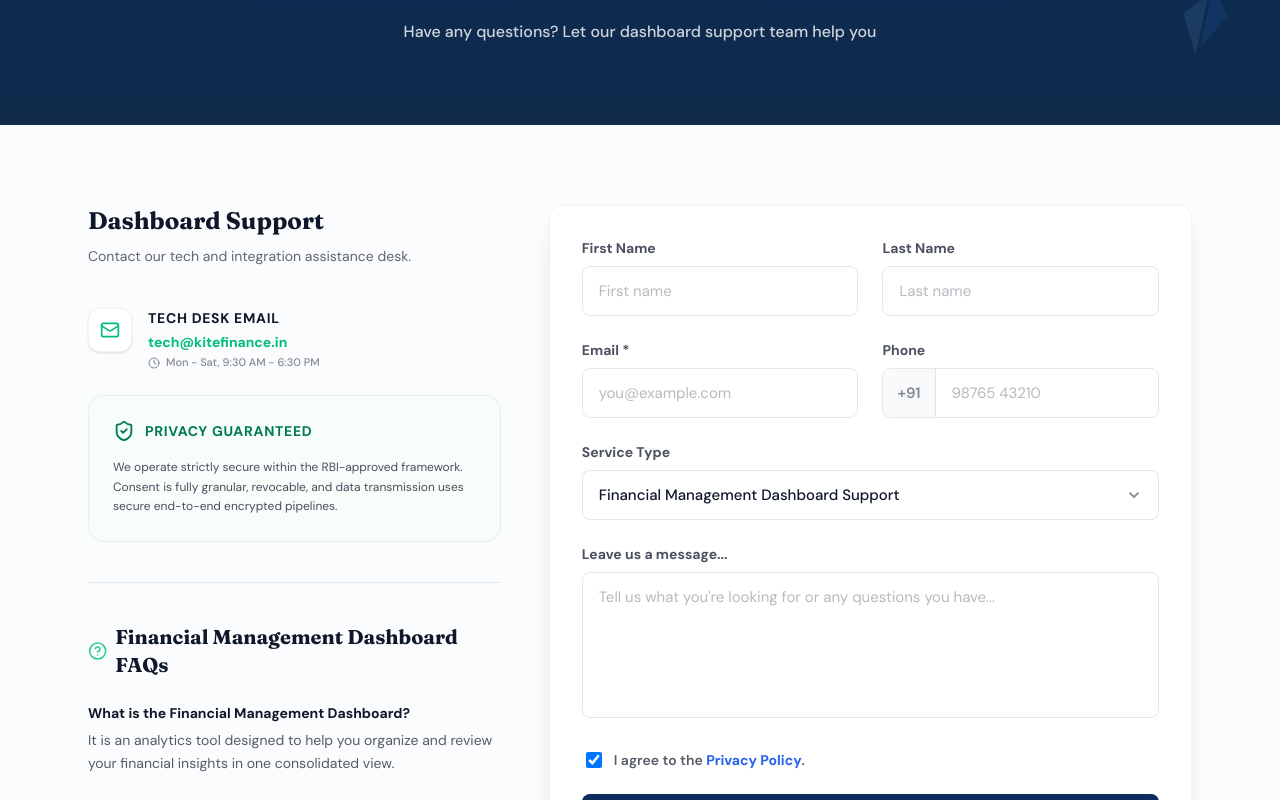
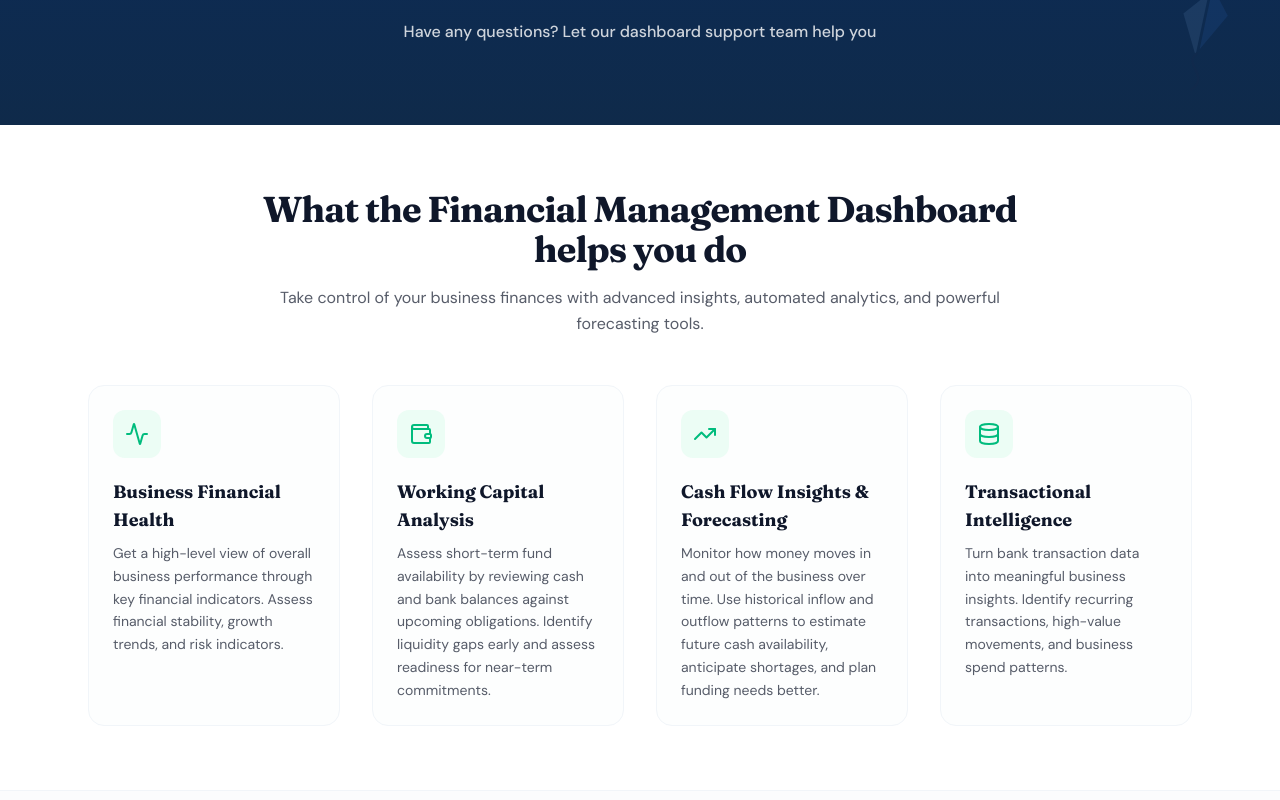
Before and after one commit to 10xkorefi-creator/kite, a Next.js app: page /contact/pfm in a window 1280 px wide. Shown: the part 300-1100 px from the top of the page. Built offline with nearby package versions, Linux system fonts and the light colour scheme.

Commit message:
Add 'What the Financial Management Dashboard helps you do' section to dashboard page

```diff
--- a/src/app/contact/pfm/page.tsx
+++ b/src/app/contact/pfm/page.tsx
@@ -9,7 +9,10 @@ import {
   LayoutDashboard,
   ShieldCheck,
   HelpCircle,
-  Activity
+  Activity,
+  Wallet,
+  TrendingUp,
+  Database
 } from "lucide-react";
 
 export const metadata: Metadata = {
@@ -72,6 +75,74 @@ export default function ContactPfmPage() {
             <p className="mx-auto mt-4 max-w-2xl text-base text-white/80 leading-relaxed font-medium">
               Have any questions?
               Let our dashboard support team help you            </p>
+          </div>
+        </section>
+
+        {/* Features Section */}
+        <section className="py-16 bg-white border-b border-slate-100">
+          <div className="mx-auto max-w-6xl px-4 sm:px-6">
+            <div className="text-center max-w-3xl mx-auto mb-12">
+              <h2 className="font-display text-3xl font-bold tracking-tight text-ink sm:text-4xl">
+                What the Financial Management Dashboard helps you do
+              </h2>
+              <p className="mt-4 text-base text-ink/70 leading-relaxed">
+                Take control of your business finances with advanced insights, automated analytics, and powerful forecasting tools.
+              </p>
+            </div>
+
+            <div className="grid grid-cols-1 md:grid-cols-2 lg:grid-cols-4 gap-8">
+              {/* Feature 1: Business Financial Health */}
+              <div className="flex flex-col rounded-2xl border border-slate-100 bg-slate-50/30 p-6 transition-all duration-300 hover:shadow-md hover:border-emerald-500/20">
+                <div className="flex h-12 w-12 items-center justify-center rounded-xl bg-emerald-50 text-emerald-500 mb-5">
+                  <Activity className="h-6 w-6" />
+                </div>
+                <h3 className="font-display text-lg font-bold text-ink mb-2">
+                  Business Financial Health
+                </h3>
+                <p className="text-sm text-ink/70 leading-relaxed">
+                  Get a high-level view of overall business performance through key financial indicators. Assess financial stability, growth trends, and risk indicators.
+                </p>
+              </div>
+
+              {/* Feature 2: Working Capital Analysis */}
+              <div className="flex flex-col rounded-2xl border border-slate-100 bg-slate-50/30 p-6 transition-all duration-300 hover:shadow-md hover:border-emerald-500/20">
+                <div className="flex h-12 w-12 items-center justify-center rounded-xl bg-emerald-50 text-emerald-500 mb-5">
+                  <Wallet className="h-6 w-6" />
+                </div>
+                <h3 className="font-display text-lg font-bold text-ink mb-2">
+                  Working Capital Analysis
+                </h3>
+                <p className="text-sm text-ink/70 leading-relaxed">
+                  Assess short-term fund availability by reviewing cash and bank balances against upcoming obligations. Identify liquidity gaps early and assess readiness for near-term commitments.
+                </p>
+              </div>
+
+              {/* Feature 3: Cash Flow Insights & Forecasting */}
+              <div className="flex flex-col rounded-2xl border border-slate-100 bg-slate-50/30 p-6 transition-all duration-300 hover:shadow-md hover:border-emerald-500/20">
+                <div className="flex h-12 w-12 items-center justify-center rounded-xl bg-emerald-50 text-emerald-500 mb-5">
+                  <TrendingUp className="h-6 w-6" />
+                </div>
+                <h3 className="font-display text-lg font-bold text-ink mb-2">
+                  Cash Flow Insights & Forecasting
+                </h3>
+                <p className="text-sm text-ink/70 leading-relaxed">
+                  Monitor how money moves in and out of the business over time. Use historical inflow and outflow patterns to estimate future cash availability, anticipate shortages, and plan funding needs better.
+                </p>
+              </div>
+
+              {/* Feature 4: Transactional Intelligence */}
+              <div className="flex flex-col rounded-2xl border border-slate-100 bg-slate-50/30 p-6 transition-all duration-300 hover:shadow-md hover:border-emerald-500/20">
+                <div className="flex h-12 w-12 items-center justify-center rounded-xl bg-emerald-50 text-emerald-500 mb-5">
+                  <Database className="h-6 w-6" />
+                </div>
+                <h3 className="font-display text-lg font-bold text-ink mb-2">
+                  Transactional Intelligence
+                </h3>
+                <p className="text-sm text-ink/70 leading-relaxed">
+                  Turn bank transaction data into meaningful business insights. Identify recurring transactions, high-value movements, and business spend patterns.
+                </p>
+              </div>
+            </div>
           </div>
         </section>
 
```
